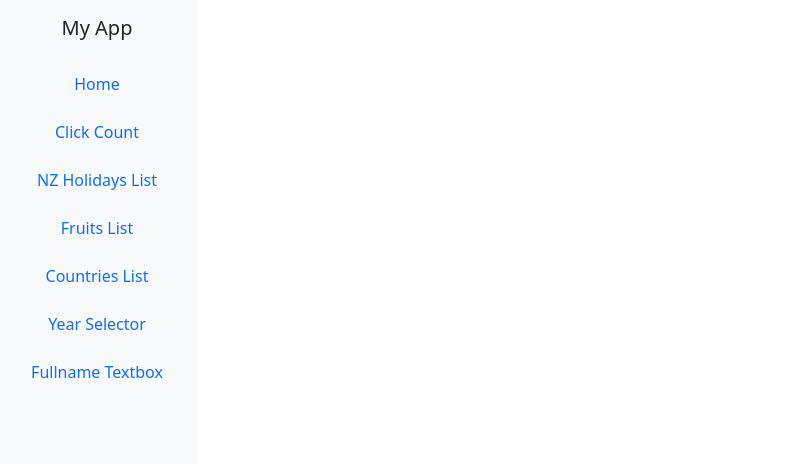
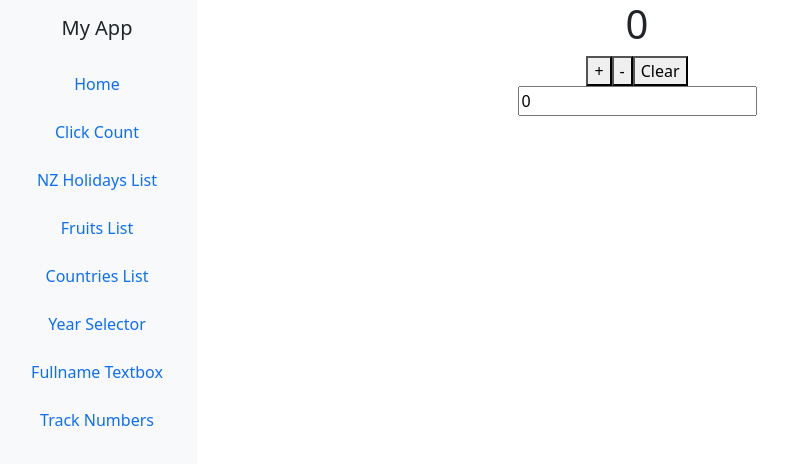
Before and after one commit to skthati/react, a React (Create React App) app in the folder Name_Label/name-label/: page /track-numbers in a window 1280 px wide. Shown: the top 464 px of the page, without its empty margins (3-791 px from the left). Built offline with nearby package versions, Linux system fonts and the light colour scheme.

Commit message:
Add sidebar, add trackNumbers

```diff
--- a/Name_Label/name-label/src/App.js
+++ b/Name_Label/name-label/src/App.js
@@ -9,6 +9,7 @@ import CountriesList from './components/countriesList.js';
 import SideBar from './components/sideBar.js';
 import YearSelector from './components/yearSelector.js';
 import FullnameTextbox from './components/fullNameTextBox.js';
+import TrackNumbers from './components/trackNumbers.js';
 
 
 function App() {
@@ -33,6 +34,7 @@ function App() {
           <Route path='/country-list' element= {<CountriesList />} />
           <Route path='/year-selector' element= {<YearSelector />} />
           <Route path='/fullname-textbox' element= {<FullnameTextbox />} />
+          <Route path='/track-numbers' element= {<TrackNumbers />} />
         </Routes>
       </Router>
     </div>
--- a/Name_Label/name-label/src/components/sideBar.js
+++ b/Name_Label/name-label/src/components/sideBar.js
@@ -26,6 +26,9 @@ function SideBar() {
         <li className="nav-item mb-2">
           <Link className="nav-link" to="/fullname-textbox">Fullname Textbox</Link>
         </li>
+        <li className="nav-item mb-2">
+          <Link className="nav-link" to="/track-numbers">Track Numbers</Link>
+        </li>
       </ul>
     </div>
   );
--- /dev/null
+++ b/Name_Label/name-label/src/components/trackNumbers.js
@@ -0,0 +1,41 @@
+import React from "react";
+import { useState } from "react";
+
+function TrackNumbers() {
+    const [number, setNumber] = useState(0)
+
+    function handleIncrease() {
+        const intInput = parseInt(number, 10)
+        return setNumber(intInput+1)
+    }
+
+    function handleDecrease() {
+        const intInput = parseInt(number, 10)
+        return setNumber(number-1)
+    }
+
+    function handleClear() {
+        return setNumber(0)
+    }
+
+    return (
+        <div>
+            <div>
+                <h1>{number}</h1>
+                <button onClick={handleIncrease}>+</button>
+                <button onClick={handleDecrease}>-</button>
+                <button onClick={handleClear}>Clear</button>
+            </div>
+            <div>
+                <input
+                    type="text"
+                    value={number}
+                    onChange={(e) => setNumber(e.target.value)}
+                />
+            </div>
+        </div>
+
+    )
+}
+
+export default TrackNumbers
```
